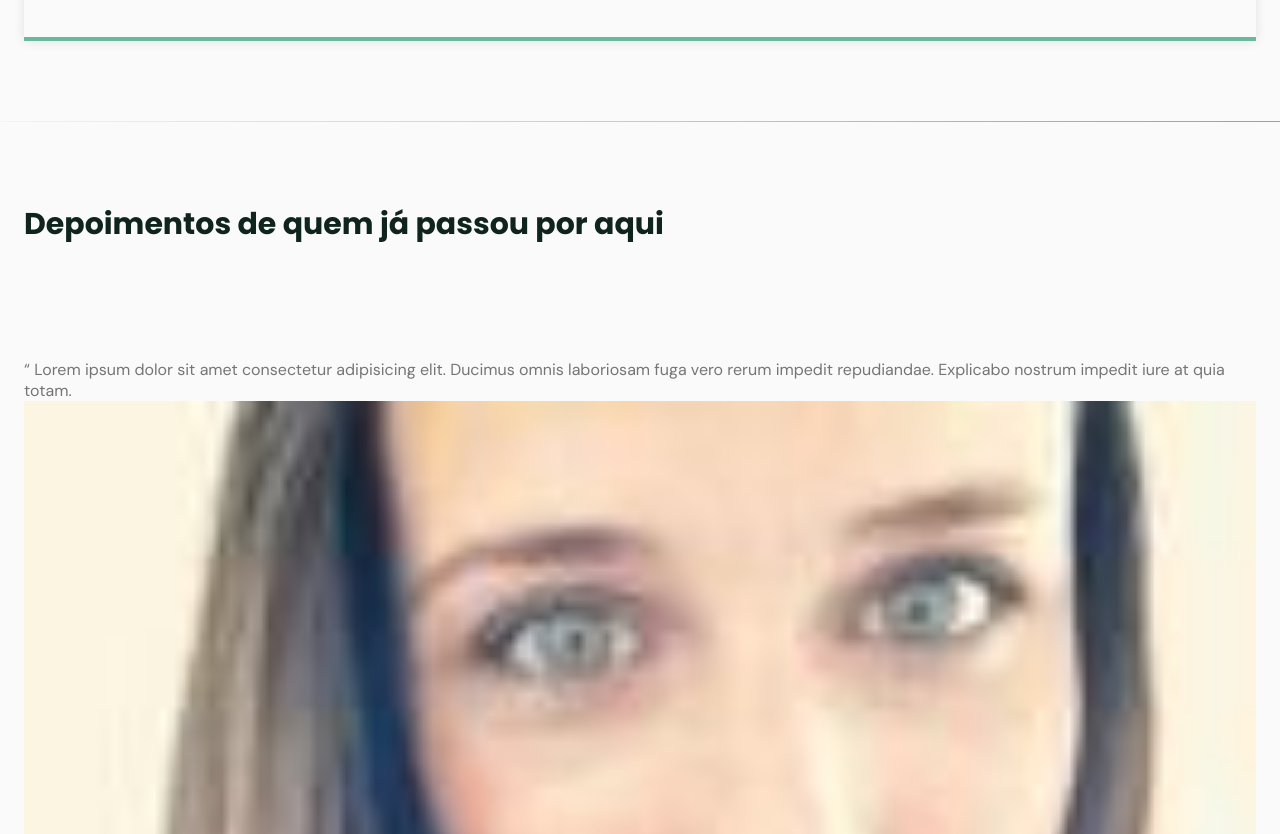
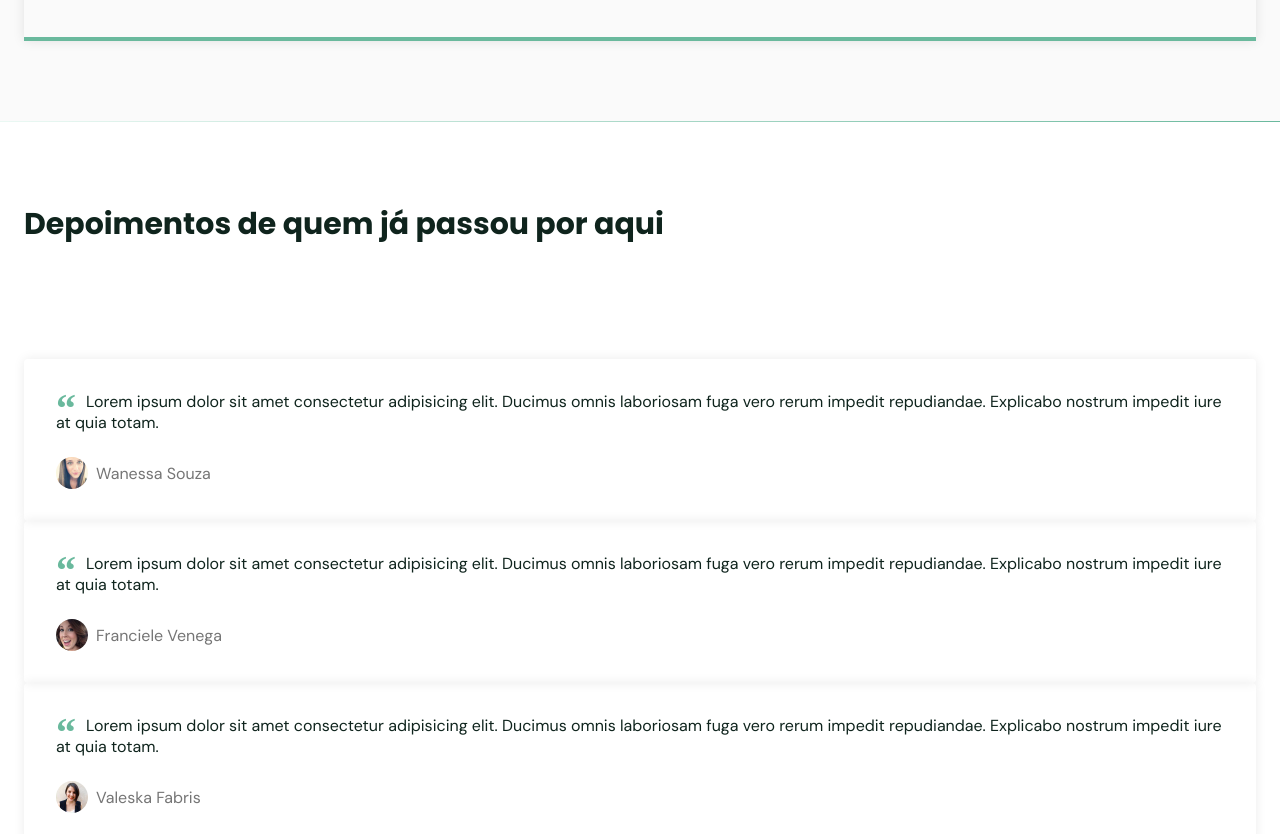
Before and after one commit to gustavobriann/beautysalon., a plain HTML site: page index.html in a window 1280 px wide. Shown: the part 3960-4794 px from the top of the page. Drawn offline with Linux system fonts and the light colour scheme; files whose address does not match are found by name.

Commit message:
estilizando o testimonials

```diff
--- a/style.css
+++ b/style.css
@@ -354,3 +354,43 @@ nav.show div.icon-close {
   font-size: 1.5rem;
   margin-bottom: 0.75rem;
 }
+
+/*===== TESTIMONIALS ==================================*/
+#testimonials {
+  background: white;
+}
+
+#testimonials blockquote {
+  padding: 2rem;
+  box-shadow: 0px 0px 12px rgba(0, 0, 0, 0.08);
+  border-radius: 0.25rem;
+}
+
+#testimonials blockquote p {
+  position: relative;
+  text-indent: 1.875rem;
+  margin-bottom: 1.5rem;
+  color: var(--title-color);
+}
+
+#testimonials blockquote p span {
+  font: 700 2.5rem serif;
+  position: absolute;
+  top: -0.375rem;
+  left: -1.875rem;
+  color: var(--base-color);
+}
+
+#testimonials cite {
+  display: flex;
+  align-items: center;
+  font-style: normal;
+}
+
+#testimonials cite img {
+  width: 2rem;
+  height: 2rem;
+  object-fit: cover;
+  clip-path: circle();
+  margin-right: 0.5rem;
+}
```
